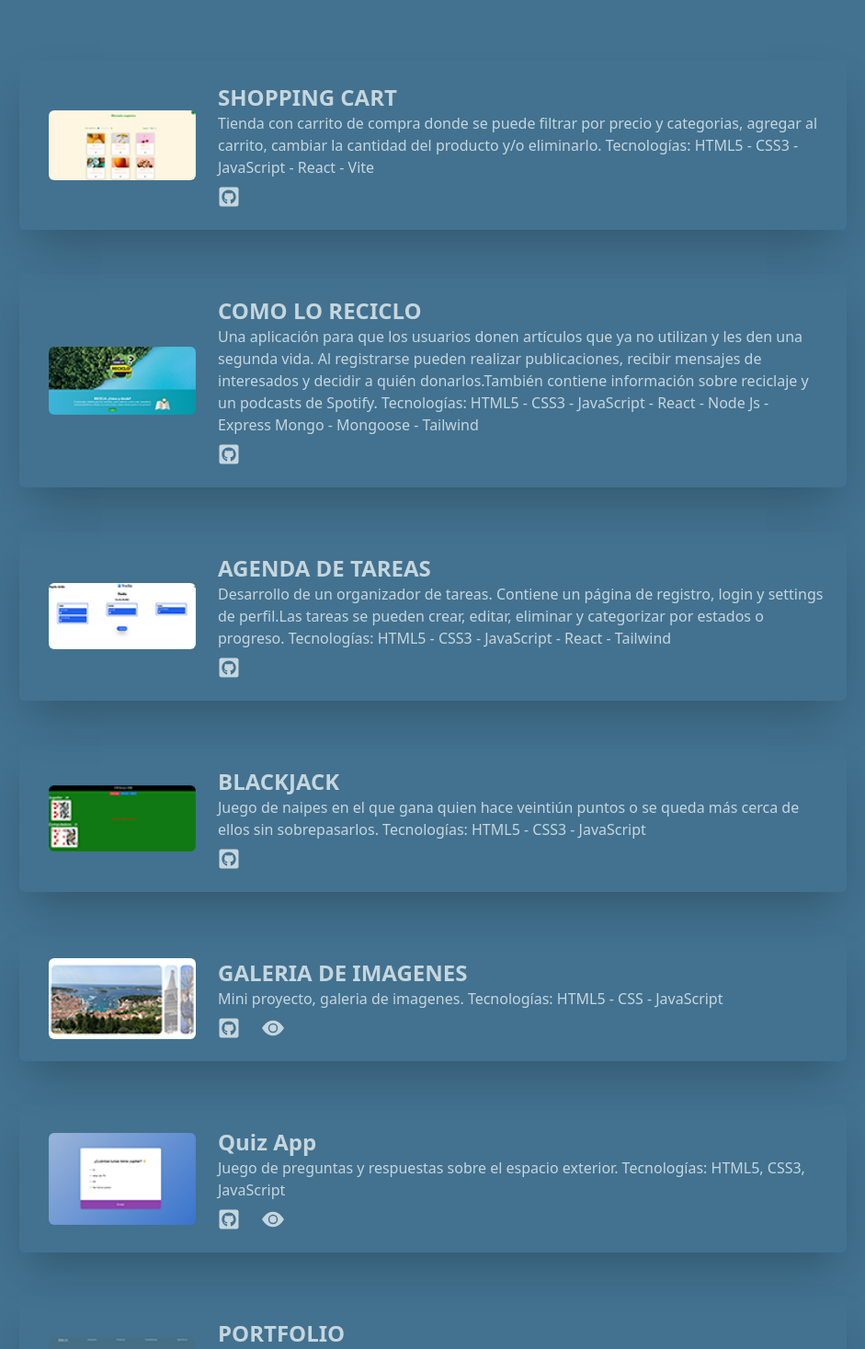
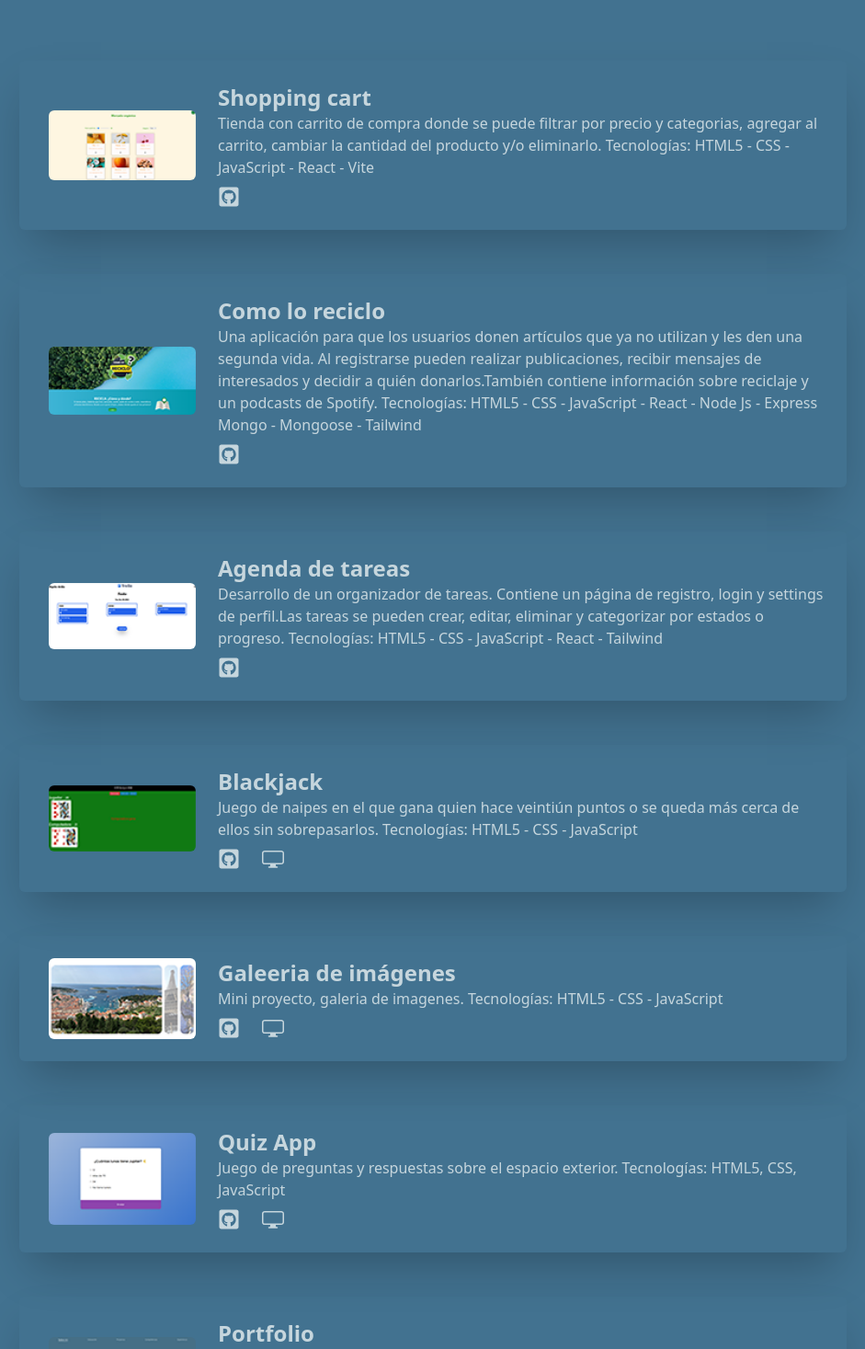
Before and after one commit to fede-alejandro/miPortfolio, a React (Create React App) app: page /proyectos in a window 1280 px wide. Shown: the part 100-1567 px from the top of the page at 92% size, without its empty margins (169-1110 px from the left). Built offline with nearby package versions, Linux system fonts and the light colour scheme; what tailwindcss-animated would draw is missing.

Commit message:
nuevo repo

```diff
--- a/src/components/Menu.js
+++ b/src/components/Menu.js
@@ -16,7 +16,7 @@ export function Menu() {
     return (
         <nav>
             <button data-collapse-toggle='navbar-hamburger' onClick={handleToggleMenu} type='button' className='button_menu' aria-controls='navbar-hamburger' aria-expanded='false'>
-                <span class='sr-only'>Open main menu</span>
+                <span className='sr-only'>Open main menu</span>
                 <svg className='w-6 h-6' aria-hidden='true' fill='currentColor' viewBox='0 0 20 20' xmlns='http://www.w3.org/2000/svg'><path fillRule='evenodd' d='M3 5a1 1 0 011-1h12a1 1 0 110 2H4a1 1 0 01-1-1zM3 10a1 1 0 011-1h12a1 1 0 110 2H4a1 1 0 01-1-1zM3 15a1 1 0 011-1h12a1 1 0 110 2H4a1 1 0 01-1-1z' clipRule='evenodd'></path></svg>
             </button>
             <div className='w-full' id='navbar-hamburger' onClick={menuOpen}>
--- /dev/null
+++ b/src/components/educacion/Temario.js
@@ -0,0 +1,16 @@
+import React from 'react';
+import { AiOutlineCloseCircle } from 'react-icons/ai';
+
+
+export const Temario = ({ onClose, temario }) => {
+
+
+    return (
+        <main className='fixed flex w-[100%] h-[100%]' onClick={onClose} >
+            <div className='fixed w-[50%] h-52 my-20 flex flex-col justify-between border border-white bg-[#427290] shadow-2xl rounded-xl'>
+                <p className='flex flex-col m-2 p-2 justify-start'>{temario}</p>
+                <AiOutlineCloseCircle size='1.5rem' className='m-2 flex justify-end' onClick={onClose} />
+            </div>
+        </main>
+    )
+}
--- a/src/components/proyectos/ProyectoCarta.js
+++ b/src/components/proyectos/ProyectoCarta.js
@@ -1,6 +1,6 @@
 import { dataProyectos } from '../../data/proyectos';
 import { FaGithubSquare } from 'react-icons/fa';
-import { BsFillEyeFill } from 'react-icons/bs'
+import { BsDisplay } from 'react-icons/bs'
 
 
 
@@ -26,7 +26,7 @@ export const ProyectoCarta = ({
                         <FaGithubSquare size='1.5rem' />
                     </a>
                     {app && <a href={app} target='_blank' rel='noreferrer' className='pt-2 '>
-                        <BsFillEyeFill size='1.5rem' />
+                        <BsDisplay size='1.5rem' />
                     </a>}
                 </div>
             </div>
--- a/src/data/educacion.js
+++ b/src/data/educacion.js
@@ -12,6 +12,7 @@ export const dataEducacion = [
     {
         id: 2,
         titulo: 'JavaScript Moderno: Guía para dominar el lenguaje, Udemy',
+        temario: 'Bases de JavaScript - Tipos de datos - Objetos - Operadores - Ciclos - ESNext - Clases - Propiedades privadas - Node - Npm - Instalación de paquetes en proyectos de JavaScript - Promesas - Callbacks - CRUD - Modals manuales - Carga de archivos - Fetch - Funciones generadoras - Vite - Mappers - JSDocs y documentación de funciones - VSCode con tipos de datos en JavaScript - Manipulación del DOM - Archivado Webpack',
         ubicación: 'Barcelona',
         fecha: '17 de Enero de 2023',
         credencial: certificadoJs
@@ -19,6 +20,7 @@ export const dataEducacion = [
     {
         id: 3,
         titulo: 'React: De cero a experto ( Hooks y MERN ), Udemy',
+        temario: 'Hooks y Hooks personalizados - Context API - Redux - MERN (Mongo + Express + React + Node) - Router - Bootstrap - Mongoose - JWT - Google Sign-in - Autenticación personalizada - Unit Test - Despliegues a producción - Enzyme - Jest - React Testing Library - Mocks - Animaciones en componentes - History - QueryStrings - Heroku y Heroku Logs - Git y Github - Redux DevTools - React DevTools',
         ubicación: 'Barcelona',
         fecha: '23 de Mayo de 2023',
         credencial: certificadoReact
--- a/src/data/proyectos.js
+++ b/src/data/proyectos.js
@@ -1,41 +1,42 @@
-import { proyecto, agenda, blackjack, galeriaImagenes, carrito, quizApp, portfolio } from '../img';
+import { proyecto, agenda, blackjack, galeriaImagenes, carrito, quizApp, portfolio, calendar, demoCalendar, demoBlackjack } from '../img';
 
 
 export const dataProyectos = [
 
     {
         id: 1,
-        title: 'SHOPPING CART',
-        description: 'Tienda con carrito de compra donde se puede filtrar por precio y categorias, agregar al carrito, cambiar la cantidad del producto y/o eliminarlo. Tecnologías: HTML5 - CSS3 - JavaScript - React - Vite',
+        title: 'Shopping cart',
+        description: 'Tienda con carrito de compra donde se puede filtrar por precio y categorias, agregar al carrito, cambiar la cantidad del producto y/o eliminarlo. Tecnologías: HTML5 - CSS - JavaScript - React - Vite',
         image: carrito,
         repositorio: 'https://github.com/fede-alejandro/shopping-cart',
 
     },
     {
         id: 2,
-        title: 'COMO LO RECICLO',
-        description: 'Una aplicación para que los usuarios donen artículos que ya no utilizan y les den una segunda vida. Al registrarse pueden realizar publicaciones, recibir mensajes de interesados y decidir a quién donarlos.También contiene información sobre reciclaje y un podcasts de Spotify. Tecnologías: HTML5 - CSS3 - JavaScript - React - Node Js - Express Mongo - Mongoose - Tailwind',
+        title: 'Como lo reciclo',
+        description: 'Una aplicación para que los usuarios donen artículos que ya no utilizan y les den una segunda vida. Al registrarse pueden realizar publicaciones, recibir mensajes de interesados y decidir a quién donarlos.También contiene información sobre reciclaje y un podcasts de Spotify. Tecnologías: HTML5 - CSS - JavaScript - React - Node Js - Express Mongo - Mongoose - Tailwind',
         image: proyecto,
         repositorio: 'https://github.com/fede-alejandro/como-lo-reciclo',
 
     },
     {
         id: 3,
-        title: 'AGENDA DE TAREAS',
-        description: 'Desarrollo de un organizador de tareas. Contiene un página de registro, login y settings de perfil.Las tareas se pueden crear, editar, eliminar y categorizar por estados o progreso. Tecnologías: HTML5 - CSS3 - JavaScript - React - Tailwind',
+        title: 'Agenda de tareas',
+        description: 'Desarrollo de un organizador de tareas. Contiene un página de registro, login y settings de perfil.Las tareas se pueden crear, editar, eliminar y categorizar por estados o progreso. Tecnologías: HTML5 - CSS - JavaScript - React - Tailwind',
         image: agenda,
         repositorio: 'https://github.com/fede-alejandro/Agenda-tareas',
     },
     {
         id: 4,
-        title: 'BLACKJACK',
-        description: 'Juego de naipes en el que gana quien hace veintiún puntos o se queda más cerca de ellos sin sobrepasarlos. Tecnologías: HTML5 - CSS3 - JavaScript',
+        title: 'Blackjack',
+        description: 'Juego de naipes en el que gana quien hace veintiún puntos o se queda más cerca de ellos sin sobrepasarlos. Tecnologías: HTML5 - CSS - JavaScript',
         image: blackjack,
         repositorio: 'https://github.com/fede-alejandro/Blackjack',
+        app: demoBlackjack
     },
     {
         id: 5,
-        title: 'GALERIA DE IMAGENES',
+        title: 'Galeeria de imágenes',
         description: 'Mini proyecto, galeria de imagenes. Tecnologías: HTML5 - CSS - JavaScript',
         image: galeriaImagenes,
         repositorio: 'https://github.com/fede-alejandro/Galeria-de-imagenes',
@@ -44,17 +45,24 @@ export const dataProyectos = [
     {
         id: 6,
         title: 'Quiz App',
-        description: 'Juego de preguntas y respuestas sobre el espacio exterior. Tecnologías: HTML5, CSS3, JavaScript',
+        description: 'Juego de preguntas y respuestas sobre el espacio exterior. Tecnologías: HTML5, CSS, JavaScript',
         image: quizApp,
         repositorio: 'https://github.com/fede-alejandro/quiz-app',
         app: 'https://quiz-app-fedealejandro.vercel.app/'
     },
     {
         id: 7,
-        title: 'PORTFOLIO',
-        description: 'Portfolio contando más acerca de mí, mis proyectos, experiencia. Tecnologías: HTML5 - CSS3 - JavaScript - React - Node Js - Tailwind',
+        title: 'Portfolio',
+        description: 'Portfolio contando más acerca de mí, mis proyectos, experiencia. Tecnologías: HTML5 - CSS - JavaScript - React - Node Js - Tailwind',
         image: portfolio,
         repositorio: 'https://github.com/fede-alejandro/portfolio',
 
     },
+    {
+        id: 8,
+        title: 'Calendar',
+        description: 'Calendario donde poder anotar como recordatorio eventos futuros, se pueden editar o borrar. Contiene un registro y login, se puede ver por días, semanas o meses. Tecnologías: HTML5 - CSS - JavaScript - React - Node Js - Vite - Bootstrap',
+        image: calendar,
+        repositorio: 'https://github.com/fede-alejandro/calendar',
+    }
 ]
--- a/src/img/index.js
+++ b/src/img/index.js
@@ -14,6 +14,9 @@ const portfolio = require('./portfolio.png')
 const proyecto = require('./proyecto.png')
 const certificadoReact = require('./certificadoReact.jpg')
 const certificadoJs = require('./certificadoJs.jpg')
+const calendar = require('./calendar.png')
+const demoBlackjack = require('./demoBlackjack.mp4')
+
 
 module.exports = {
     logo,
@@ -31,5 +34,7 @@ module.exports = {
     portfolio,
     proyecto,
     certificadoReact,
-    certificadoJs
+    certificadoJs,
+    calendar,
+    demoBlackjack
 }
--- a/src/index.css
+++ b/src/index.css
@@ -17,4 +17,8 @@
     @apply flex w-fit bg-rose-200 p-2 justify-center rounded-xl gap-2 shadow-xl shadow-gray-600;
 }
 
+.button {
+    @apply flex  justify-center border-2 border-blue-400  text-white text-center rounded-md p-2 transition ease-in duration-200 bg-blue-400 hover:-translate-y-1 hover:scale-110 hover:bg-blue-600
+}
+
 @tailwind utilities;
```
Also changed, not shown: src/components/educacion/CartaDeEducacion.js (+15 -2 lines), src/img/calendar.png (added), 1 other file (tests, documents, lock files or other folders).
